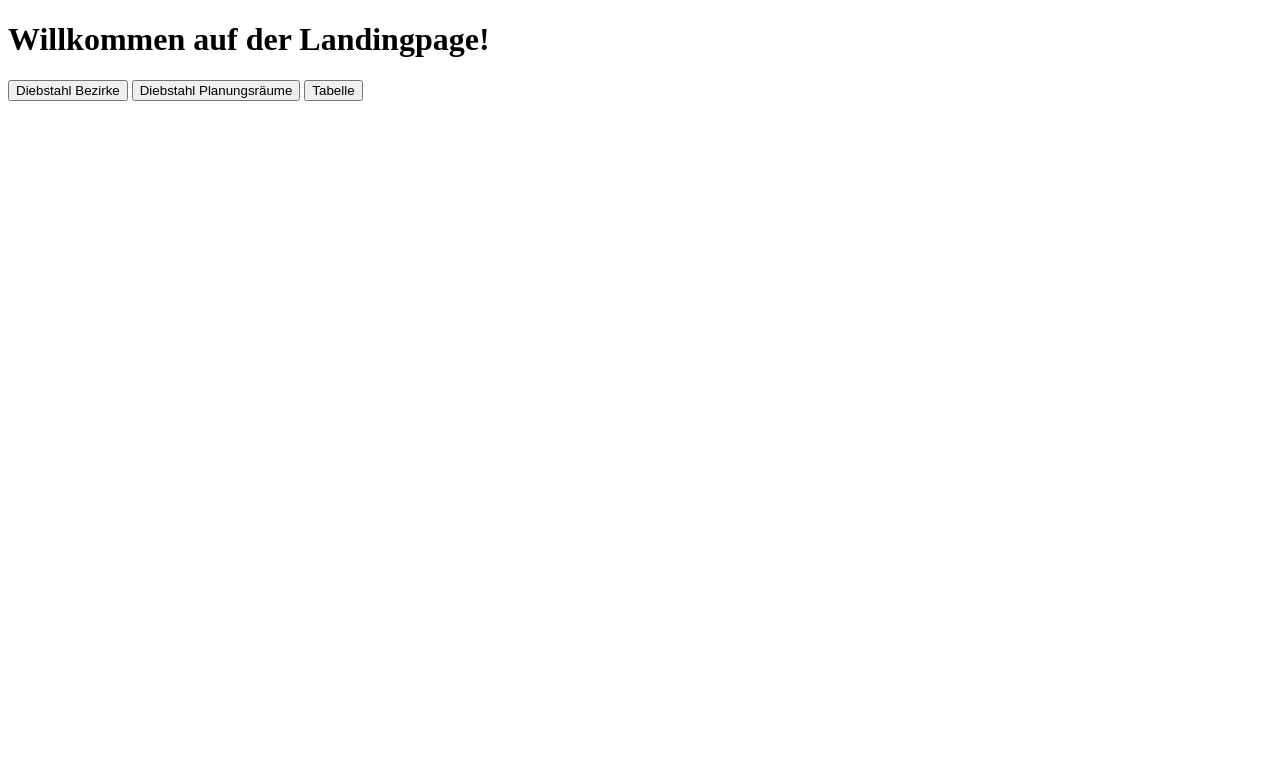
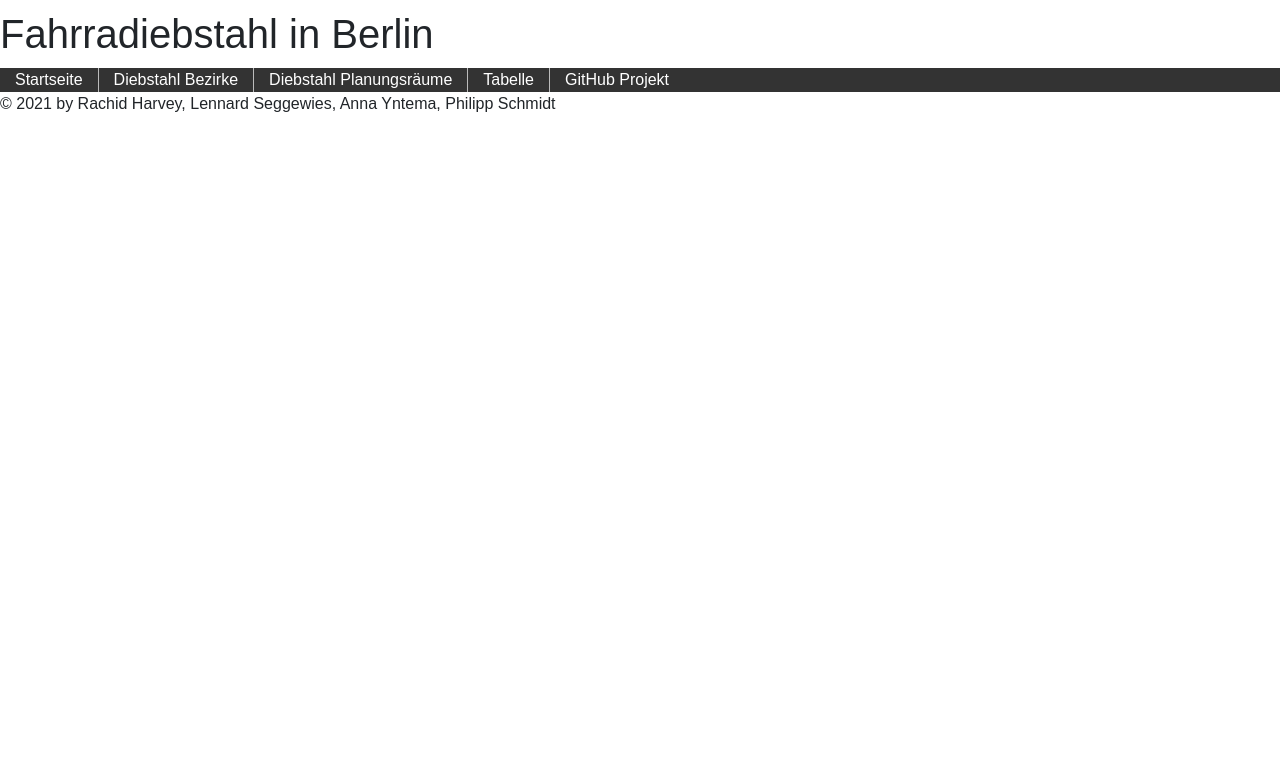
Before and after one commit to theRealProHacker/dbs-application, a Flask app: template templates/index.jinja in a window 1280 px wide. Shown: the top 783 px of the page. Run offline with Flask 3, Linux system fonts and the light colour scheme; the template is opened without the code that fills it: most values are stand-ins (such as "Sample title", 1, 10 or a date in 2020).

Commit message:
einige erweiterungen und styling

```diff
--- a/app.py
+++ b/app.py
@@ -105,7 +105,6 @@ def table():
         "table.jinja",
         table=table,
     )
-#    print(html, file=open("test.html", "w"))
     return html
 
 app.run(debug=True)
--- a/static/style.css
+++ b/static/style.css
@@ -31,6 +31,53 @@ select:hover{
     width:80%;
     margin-bottom:10px;
 }
+
+h1{
+    text-align:left;
+    margin-top: 10px;
+    margin-bottom:10px;
+    font: w3-monospace;
+}
+body {
+    font-family: Arial, sans-serif;
+    margin: 0;
+    padding: 0;
+  }
+
+ul {
+    list-style-type: none;
+    margin: 0;
+    padding: 0;
+    overflow: hidden;
+    background-color: #333;
+  }
+
+li {
+    float: left;
+  }
+
+li a {
+    display: block;
+    color: white;
+    text-align: center;
+    padding-left: 15px;
+    padding-right: 15px;
+    text-decoration: none;
+}
+
+li a:hover {
+    background-color: #111;
+}
+
+li {
+    border-right: 1px solid #bbb;
+  }
+
+li:last-child {
+    border-right: none;
+  }
+
+
 /* --------------------- Autocomplete suggestions style here ---------------- */
 .autocomplete-suggestions { border: 1px solid #999; background: #fff; cursor: default; overflow: auto; }
 .autocomplete-suggestion {
--- a/templates/index.jinja
+++ b/templates/index.jinja
@@ -1,13 +1,25 @@
-<!DOCTYPE html>
 <html>
-<head>
-  <title>Landingpage</title>
-</head>
-<body>
-  <h1>Willkommen auf der Landingpage!</h1>
+  <head>
+        <meta charset="UTF-8" />
+        <title>{{title}}</title>
+        <link rel="stylesheet" href="https://cdn.jsdelivr.net/npm/bootstrap@5.1.3/dist/css/bootstrap.min.css" integrity="sha384-1BmE4kWBq78iYhFldvKuhfTAU6auU8tT94WrHftjDbrCEXSU1oBoqyl2QvZ6jIW3" crossorigin="anonymous">
+        <link rel="stylesheet" href="./static/style.css">
 
-  <a href="{{ url_for('map') }}"><button>Diebstahl Bezirke</button></a>
-  <a href="{{ url_for('maplor') }}"><button>Diebstahl Planungsräume</button></a>
-  <a href="{{ url_for('table') }}"><button>Tabelle</button></a>
-</body>
+  </head>
+
+    <body>
+    <h1>Fahrradiebstahl in Berlin</h1>
+    <ul>
+        <li><a href="{{ url_for('index') }}">Startseite</a></li>
+        <li><a href="{{ url_for('map') }}">Diebstahl Bezirke</li>
+        <li><a href="{{ url_for('maplor') }}">Diebstahl Planungsräume</li>
+        <li><a href="{{ url_for('table') }}">Tabelle</a></li>
+        <li><a href="https://github.com/theRealProHacker/dbs-application" target="_blank">GitHub Projekt</a></li>
+    </ul>
+  </body>
+
+  <footer>
+    <p>© 2021 by Rachid Harvey, Lennard Seggewies, Anna Yntema, Philipp Schmidt</p>
+  </footer>
+
 </html>
```
Also changed, not shown: templates/chart.jinja (+12 -6 lines), templates/table.jinja (+16 -5 lines).
